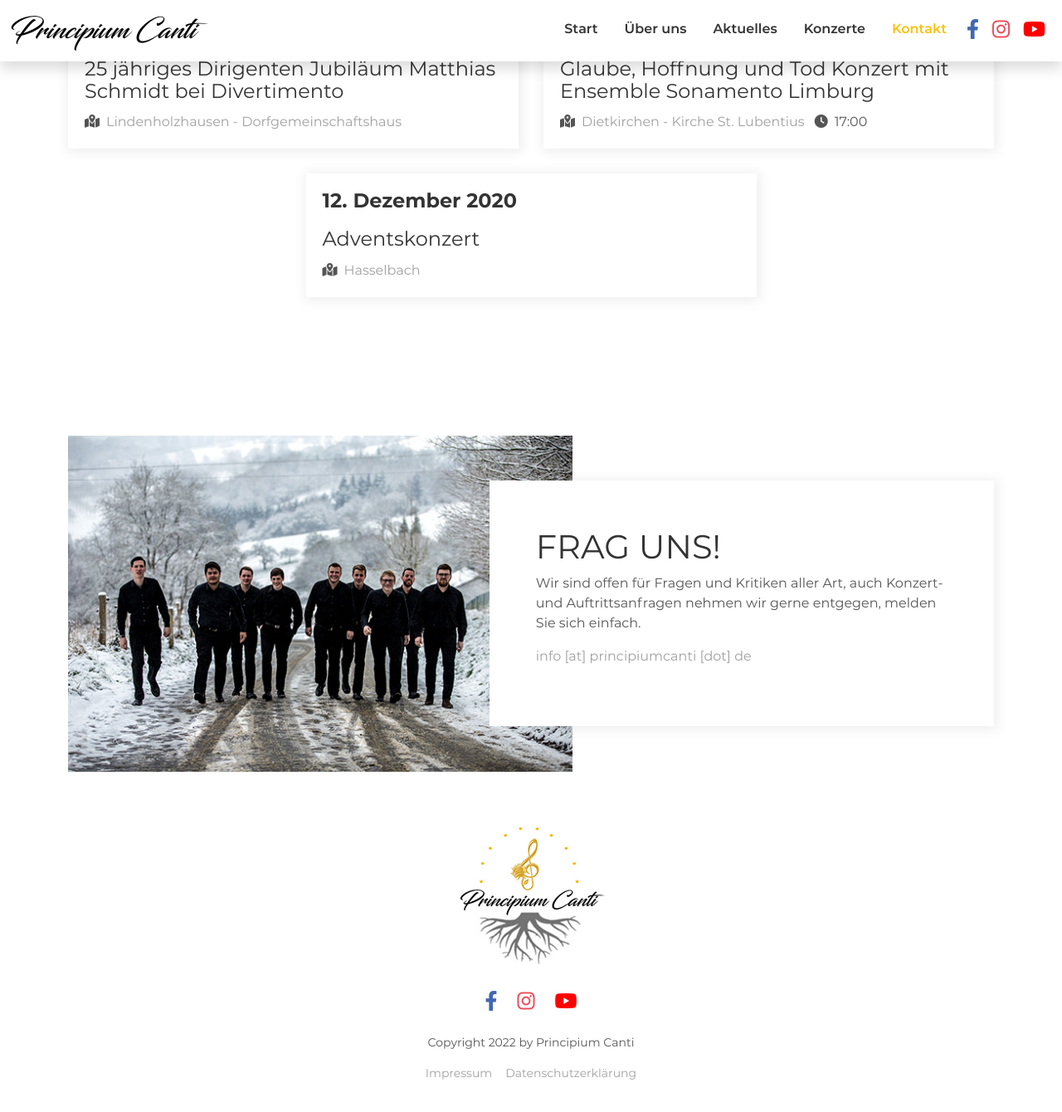
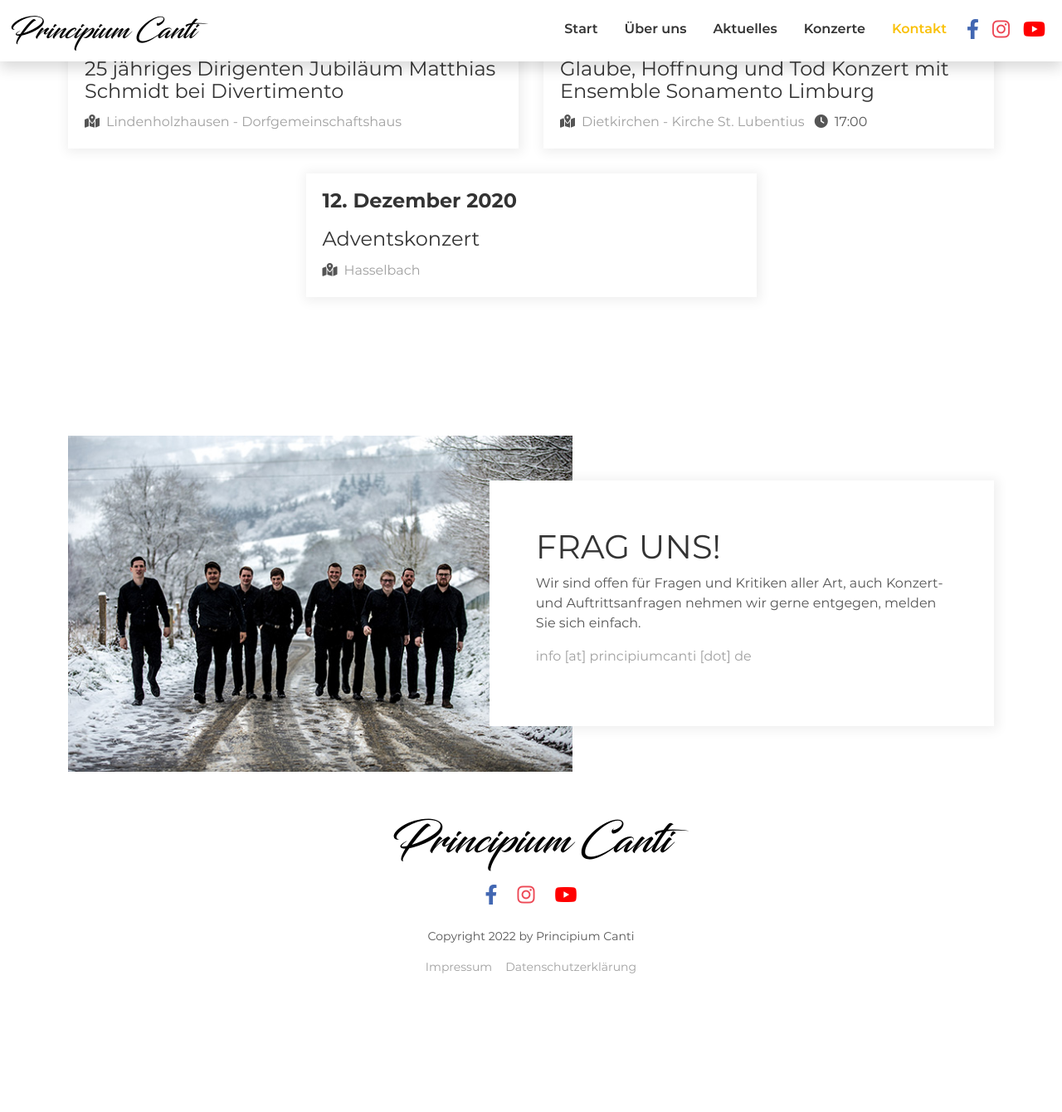
Before and after one commit to principiumcanti/website, a Jekyll site: the page built from index.html, in a window 1280 px wide and 1400 px high, scrolled down 3657 px. Shown: the top 1340 px of the window at 83% size. Built offline with Jekyll 4.4.1, drawn with Linux system fonts in a browser that asks for light colours; after the commit the page ends 4929 px from its top, so only the background shows below that.

Commit message:
adjust footer for dark mode

```diff
--- a/_includes/footer.html
+++ b/_includes/footer.html
@@ -1,5 +1,6 @@
 <div class="d-flex flex-column justify-content-center align-items-center my-5">
-  <img src="/assets/images/footer/Principium-Canti-Logo-footer.jpeg" alt="">
+  <div class="footer-brand">Principium Canti</div>
+  <!--<img src="/assets/images/footer/Principium-Canti-Logo-footer.jpeg" alt="">-->
   <div class="d-flex justify-content-center gap-4 my-3">
     {% for item in site.data.social-buttons %}
       <a href="{{ item.link }}"><i class="{{ item.fontawesome-icon}}"></i></a>
--- a/_sass/main.scss
+++ b/_sass/main.scss
@@ -179,6 +179,8 @@ h1.post-title {
   letter-spacing: 2px;
 }
 
-.hidden {
-  display: none;
+.footer-brand {
+  font-family: Blacksword;
+  color: var(--navbar-brand-color)!important;
+  font-size: 3rem;
 }
```
